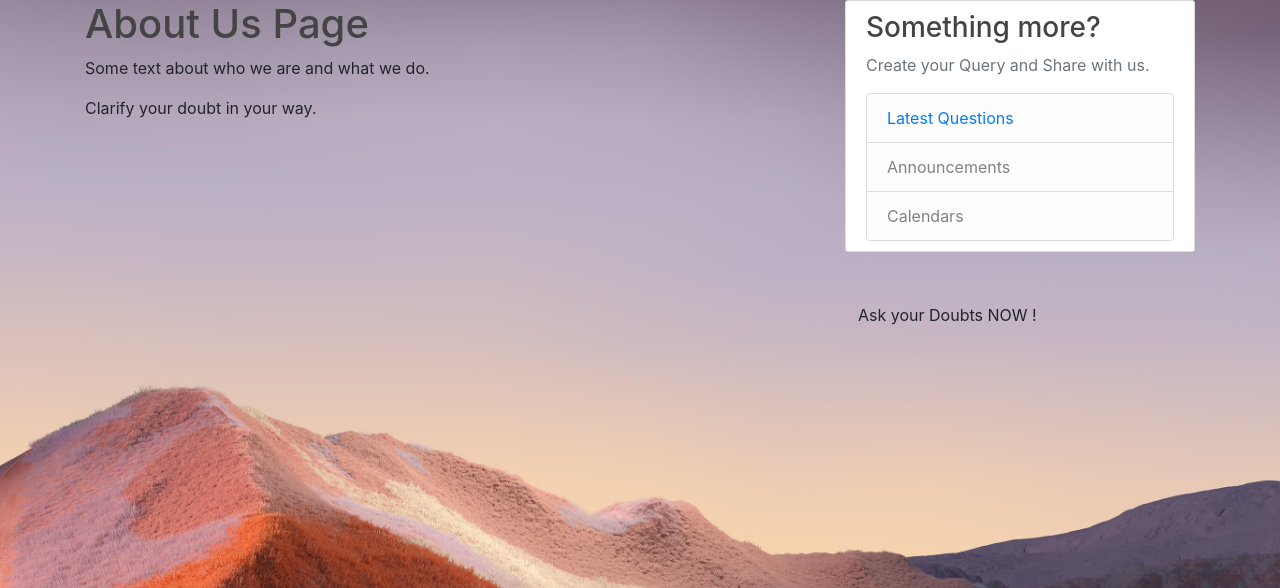
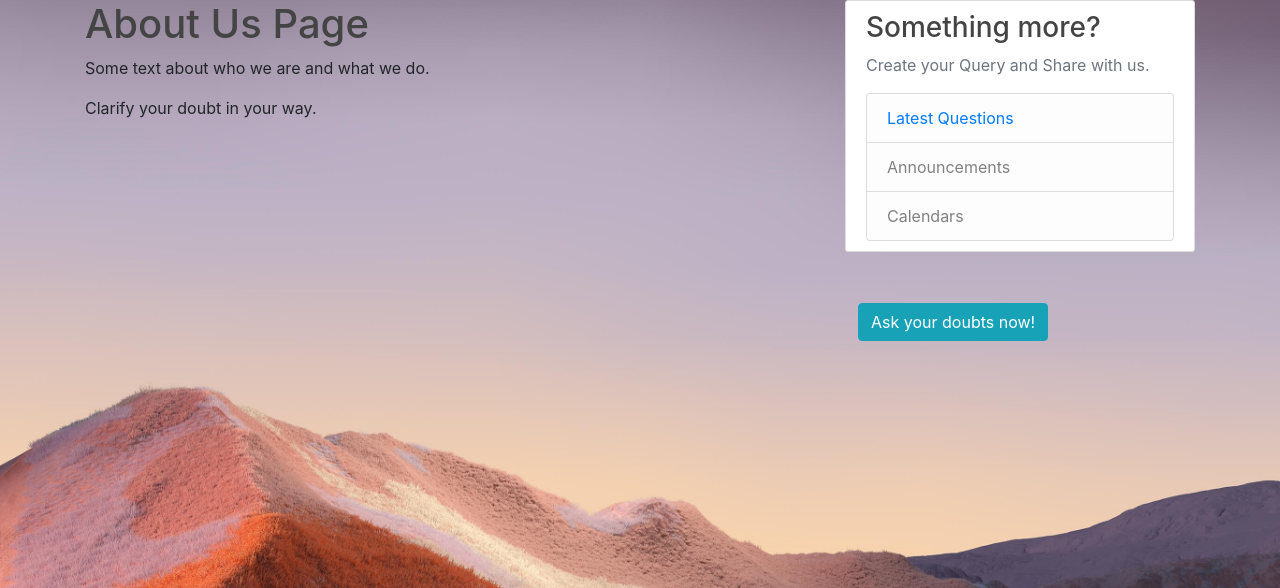
Before and after one commit to Chandlerrrr/Edutech, a Django app: page /about/ in a window 1280 px wide. Shown: the part 66-654 px from the top of the page. Run offline with Django 3.2, Linux system fonts and the light colour scheme; some libraries are stand-ins or nearby versions.

Commit message:
button fix url

```diff
--- a/Intern/templates/base.html
+++ b/Intern/templates/base.html
@@ -76,7 +76,7 @@
           </div>
             <br>
              <div class="form-group">
-                <button class="btn btn-outline" href="{% url 'post-create' %}">Ask your Doubts NOW !</button>
+                <button class="btn btn-outline"  type="submit" ><a class="btn btn-info" role="button" href="{% url 'post-create' %}">Ask your doubts now!</a></button>
              </div>
         </div>
       </div>
```
